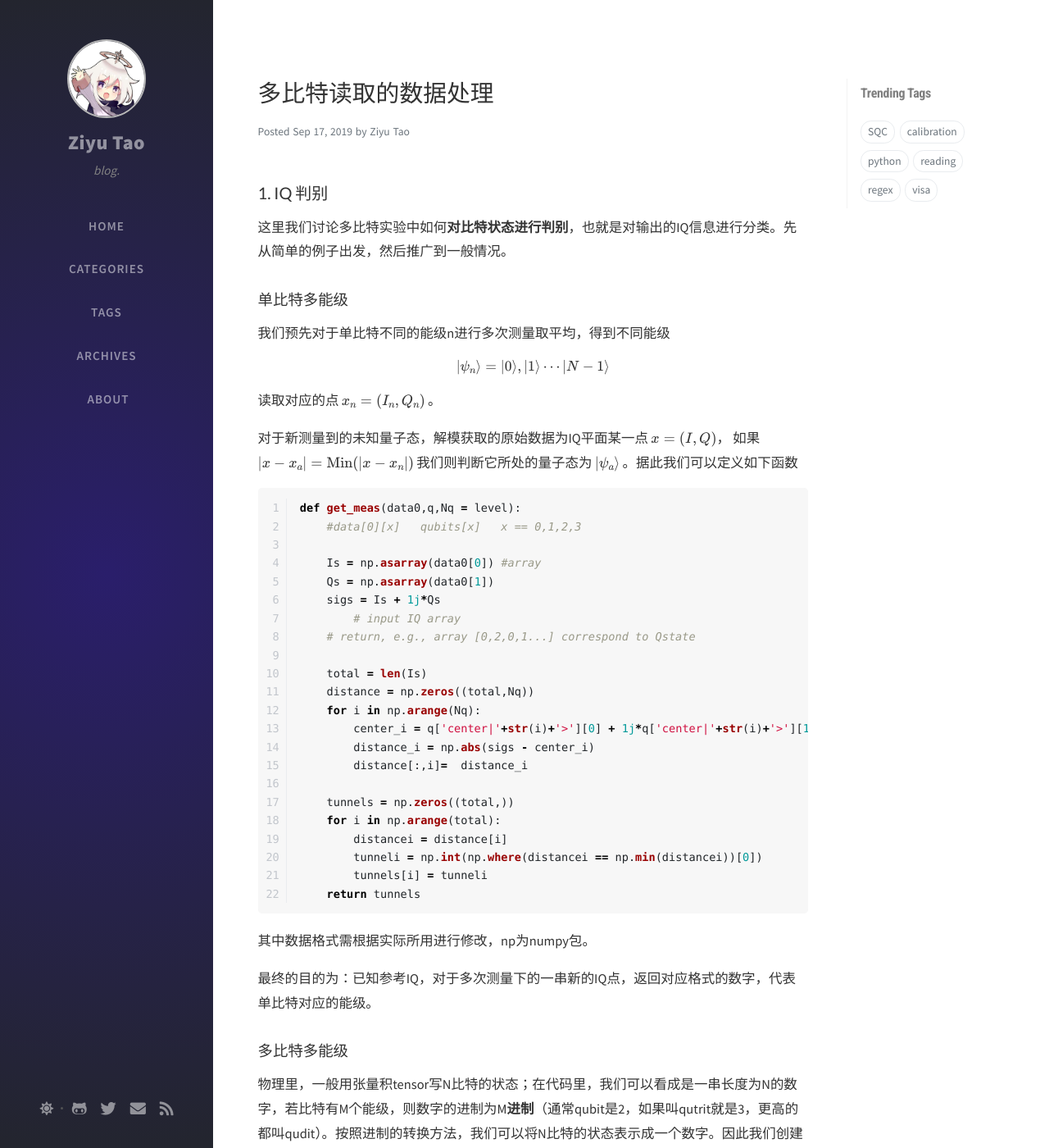
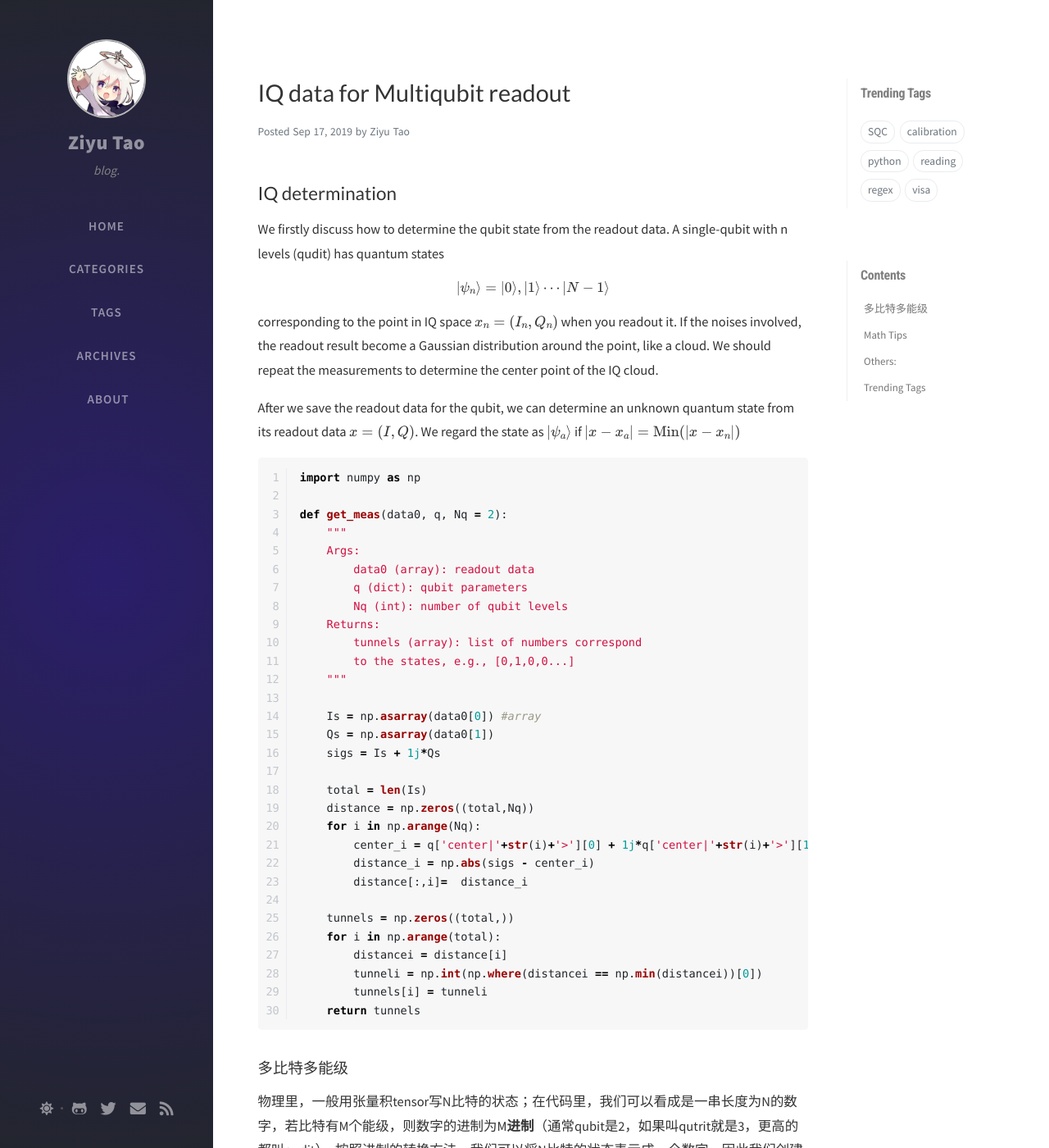
Before and after one commit to ZeeUTao/ZeeUTao.github.io, a Jekyll site: the page built from _posts/2019-09-18-MultiQubit_IQ.md, in a window 1280 px wide and 1400 px high. Shown: the whole window at 82% size. Built offline with Jekyll 4.4.1, drawn with Linux system fonts in a browser that asks for light colours; nearby versions of some CDN libraries; comment, search, counter and statistics services are not loaded.

Commit message:
Update 2019-09-18-MultiQubit_IQ.md

````diff
--- a/_posts/2019-09-18-MultiQubit_IQ.md
+++ b/_posts/2019-09-18-MultiQubit_IQ.md
@@ -1,8 +1,8 @@
 ---
-title: "多比特读取的数据处理"
+title: "IQ data for Multiqubit readout"
 author: Ziyu Tao
 date: 2019-09-18
-description: "多比特多能级IQ状态判别等"
+description: "Process IQ data for Multiqubit readout "
 categories: [SQC, data process]
 tags: [SQC]
 math: true
@@ -13,31 +13,33 @@ pin: false
 
 
 
-### 1. IQ 判别
+## IQ determination
 
-这里我们讨论多比特实验中如何**对比特状态进行判别**，也就是对输出的IQ信息进行分类。先从简单的例子出发，然后推广到一般情况。
-
-#### 单比特多能级
-
-我们预先对于单比特不同的能级n进行多次测量取平均，得到不同能级
+We firstly discuss how to determine the qubit state from the readout data. A single-qubit with n levels (qudit) has quantum states
 
 $$\vert\psi_n\rangle = \vert 0\rangle,\vert 1\rangle \cdots \vert N-1\rangle$$
 
-读取对应的点 $x_n = (I_n,Q_n)$ 。
+corresponding to the point in IQ space $x_n = (I_n,Q_n)$ when you readout it. If the noises involved, the readout result become a Gaussian distribution around the point, like a cloud. We should repeat the measurements to determine the center point of the IQ cloud.
 
-
-
-对于新测量到的未知量子态，解模获取的原始数据为IQ平面某一点 $x = (I,Q)$， 如果 $\vert x-x_a\vert = \mathrm{Min}(\vert x-x_n \vert) $  我们则判断它所处的量子态为 $\vert\psi_a\rangle$ 。据此我们可以定义如下函数
+After we save the readout data for the qubit, we can determine an unknown quantum state from its readout data $x = (I,Q)$. We regard the state as $\vert\psi_a\rangle$ if $\vert x-x_a\vert = \mathrm{Min}(\vert x-x_n \vert) $
 
 ```python
-def get_meas(data0,q,Nq = level):
-    #data[0][x]   qubits[x]   x == 0,1,2,3
+import numpy as np
+
+def get_meas(data0, q, Nq = 2):
+    """
+    Args:
+    	data0 (array): readout data
+    	q (dict): qubit parameters
+    	Nq (int): number of qubit levels
+    Returns:
+    	tunnels (array): list of numbers correspond
+    	to the states, e.g., [0,1,0,0...]
+    """
 
     Is = np.asarray(data0[0]) #array
     Qs = np.asarray(data0[1])
     sigs = Is + 1j*Qs
-	# input IQ array
-    # return, e.g., array [0,2,0,1...] correspond to Qstate
 
     total = len(Is)
     distance = np.zeros((total,Nq))
@@ -54,9 +56,7 @@ def get_meas(data0,q,Nq = level):
     return tunnels
 ```
 
-其中数据格式需根据实际所用进行修改，np为numpy包。
 
-最终的目的为：已知参考IQ，对于多次测量下的一串新的IQ点，返回对应格式的数字，代表单比特对应的能级。
 
 
 
````
